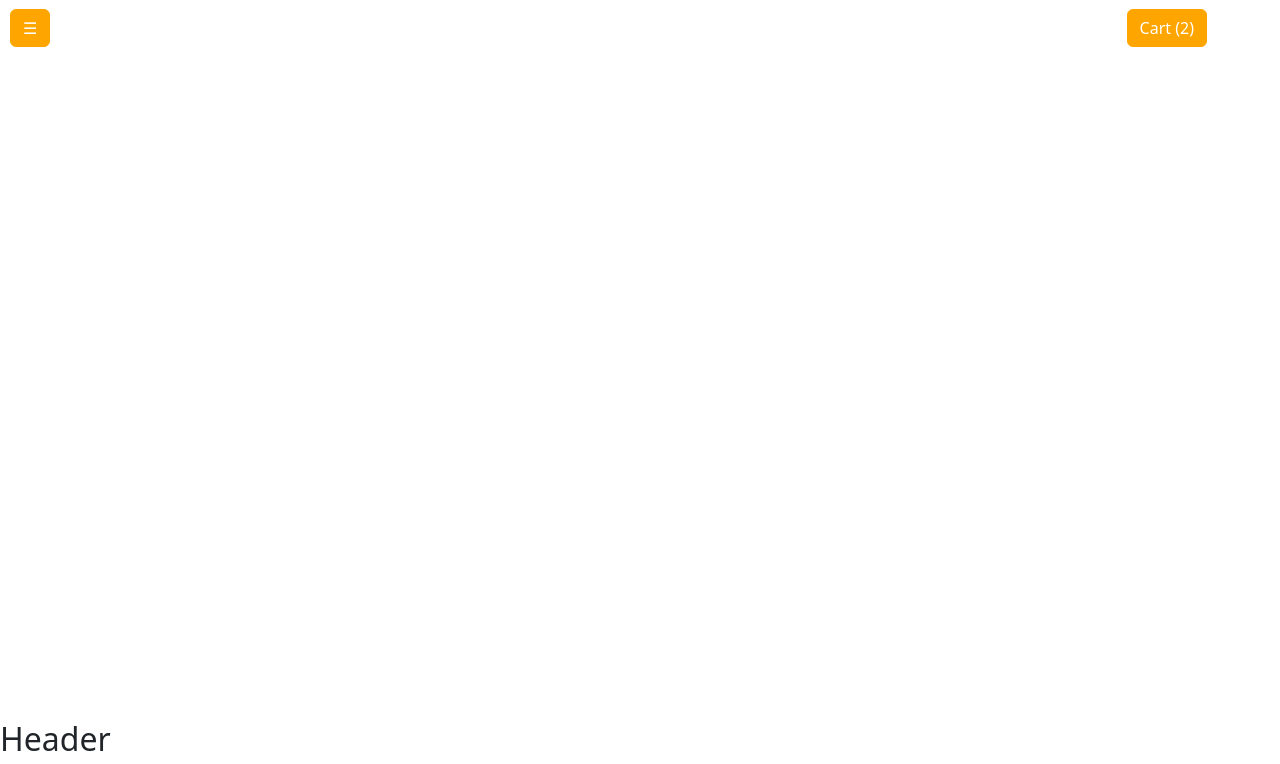
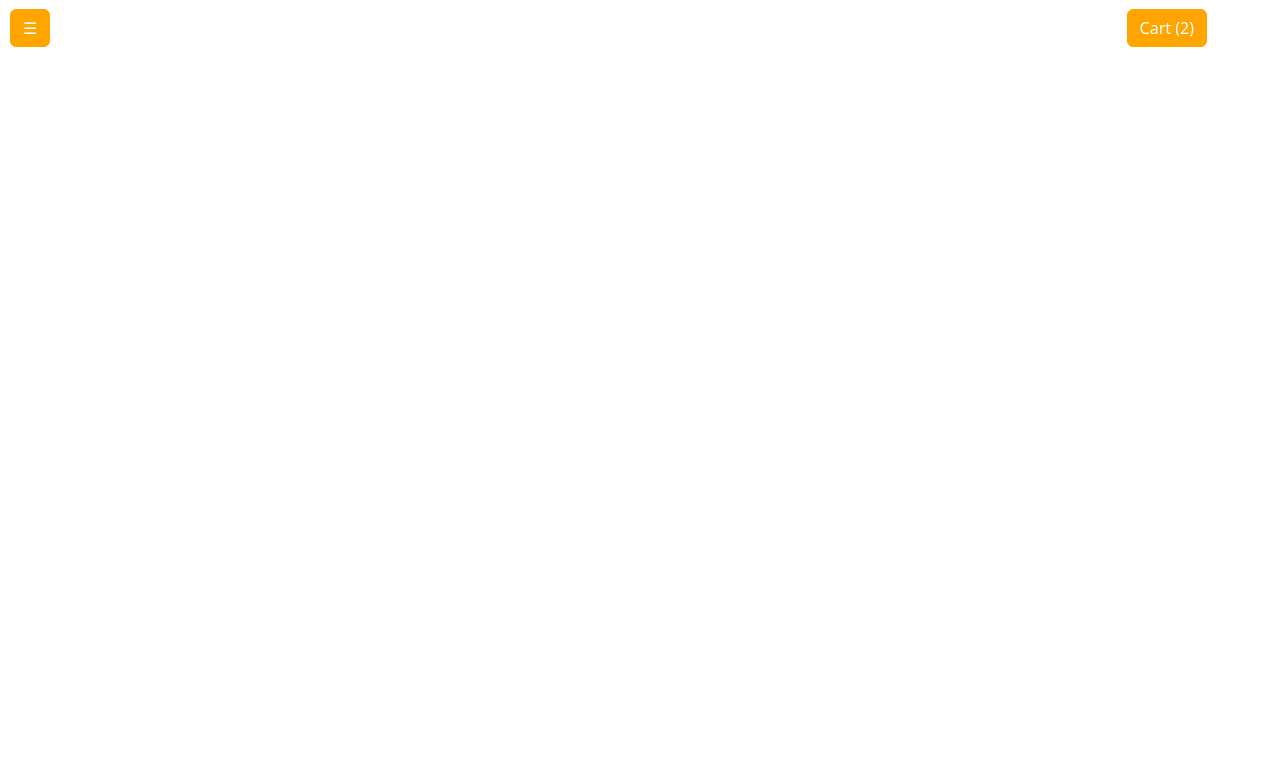
Before and after one commit to serjykalstryke/sonictoolslp, a React (Create React App) app: page / in a window 1280 px wide. Shown: the top 764 px of the page. Built offline with nearby package versions, Linux system fonts and the light colour scheme.

Commit message:
tweaked styling for hero text and scroll instructions

```diff
--- a/src/components/HeroImage/HeroImage.css
+++ b/src/components/HeroImage/HeroImage.css
@@ -5,6 +5,7 @@
   padding-bottom: 56.25%; /* for 16:9 aspect ratio */
   overflow: hidden;
   z-index: 2;
+  margin-bottom: 5%;
 }
 
 .video-overlay {
@@ -62,20 +63,22 @@
 }
 
 .fade-in-text {
+  opacity: 0; /* Set initial opacity to 0 */
   animation: fadeIn 7s ease-in-out 1s forwards;
 }
 
 .scroll-instruction {
-  position: fixed;
-  left: 0;
-  right: 0;
-  bottom: 20px;
+  position: absolute;
+  left: 50%;
+  transform: translateX(-50%);
+  bottom: 40px; /* Adjust the value as needed */
   text-align: center;
   font-size: 18px;
   font-weight: bold;
   color: white;
-  opacity: 1;
-  /* transition: opacity 9s ease-in; */
+  opacity: 1; /* Set initial opacity to 1 */
+  z-index: 5;
+  transition: opacity 9s ease-in-out;
 }
 
 @keyframes bounce {
@@ -104,18 +107,14 @@
   transition: opacity 1s ease;
 }
 
-.fade-in-text {
-  opacity: 0;
-  animation: fadeIn 7s ease-in-out forwards;
-}
-
 .fade-in {
   opacity: 1;
-  transition: opacity 3s ease-in-out;
+  transition: opacity 2s ease-in-out; /* Adjust the transition duration */
 }
 
 .fade-out {
   opacity: 0;
+  transition: opacity 2s ease-in-out;
 }
 
 .video-wrapper {
--- a/src/components/HeroImage/HeroImage.tsx
+++ b/src/components/HeroImage/HeroImage.tsx
@@ -80,8 +80,12 @@
           Catalogue
         </button>
       </div>
-      <div className={`text-white ${fadeOutText ? "fade-out" : "fade-in"}`}>
-        <div className="scroll-instruction">
+      <div className={`text-white ${fadeOutText ? "fade-out" : ""}`}>
+        <div
+          className={`scroll-instruction ${
+            fadeOutText ? "fade-out" : "fade-in"
+          }`}
+        >
           <p>
             <span className="bounce">&#8595;</span> Scroll down to learn more{" "}
             <span className="bounce">&#8595;</span>
```
